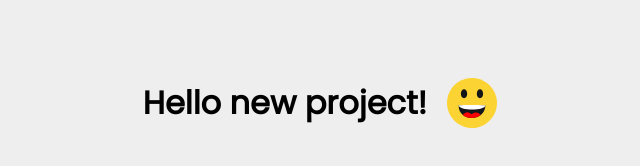
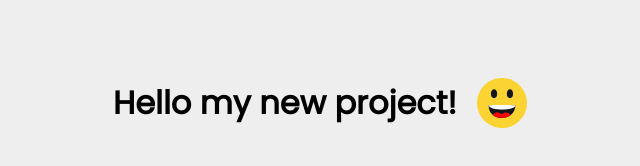
Before and after one commit to VitaliyBondarenko1982/gulp-layout-template, a website: page src/index.html in a window 1280 px wide. Shown: the whole page, without its empty margins (320-960 px from the left). Drawn offline with nearby package versions, Linux system fonts and the light colour scheme; files that its build step writes are made by us from their sources.

Commit message:
Add husky pre-commit hook

```diff
--- a/package.json
+++ b/package.json
@@ -6,7 +6,8 @@
   "scripts": {
     "start": "gulp",
     "build": "gulp build",
-    "lint": "stylelint src/**/*.scss && eslint src/**/*.js && htmllint --rc ./.htmllintrc src/*.html"
+    "lint": "stylelint src/**/*.scss && eslint src/**/*.js && htmllint --rc ./.htmllintrc src/*.html",
+    "prepare": "husky install"
   },
   "author": "Vitalii Bondarenko",
   "license": "ISC",
@@ -37,6 +38,7 @@
     "gulp-stylelint": "^13.0.0",
     "htmllint": "^0.7.2",
     "htmllint-cli": "^0.0.7",
+    "husky": "^8.0.2",
     "node-sass": "^8.0.0",
     "stylelint": "^14.16.0",
     "stylelint-config-recommended-scss": "^8.0.0",
--- a/src/index.html
+++ b/src/index.html
@@ -7,7 +7,7 @@
     <link rel="stylesheet" href="./styles/main.css">
   </head>
   <body>
-    <h1>Hello new project!</h1>
+    <h1>Hello my new project!</h1>
     <img
       class="smile"
       src="./images/laugh-icon.svg"
```
Also changed, not shown: 2 other files.
